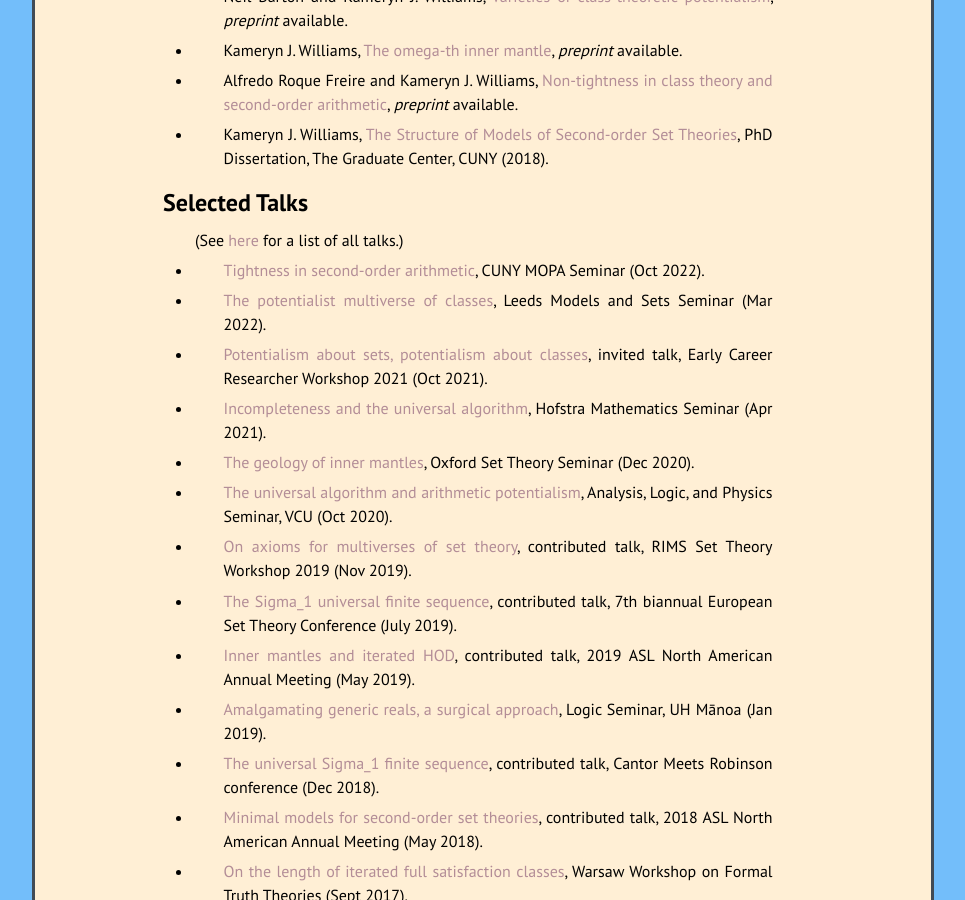
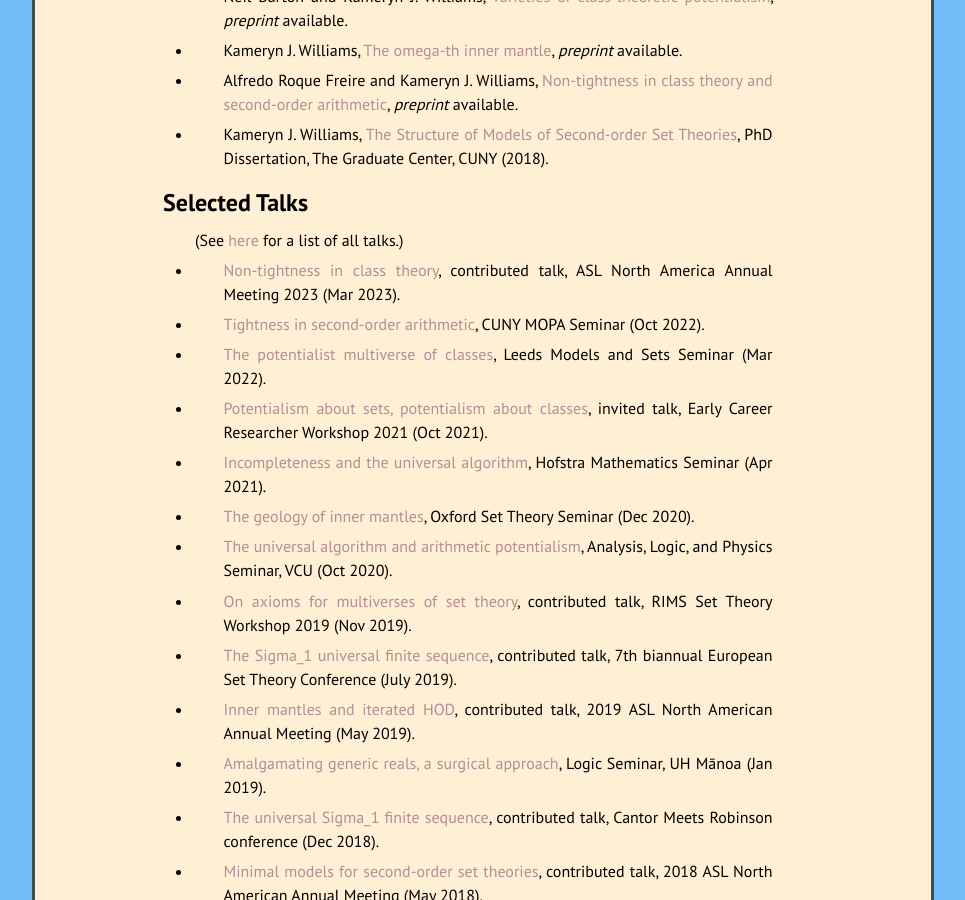
Before and after one commit to kamerynjw/kamerynjw.github.io, a Jekyll site: the page built from research.md, in a window 1280 px wide and 900 px high, scrolled down 852 px. Shown: the whole window, without its empty margins (157-1122 px from the left). Built offline with Jekyll 4.4.1, drawn with Linux system fonts in a browser that asks for light colours; nearby versions of some CDN libraries.

Commit message:
asl talk and slides

```diff
--- a/_data/conftalks.yml
+++ b/_data/conftalks.yml
@@ -1,5 +1,11 @@
 
 # conference talks to display in talks.md
+
+- href: "2023-mar-asl"
+  title: "Non-tightness in class theory"
+  other: "contributed talk, ASL North America Annual Meeting 2023"
+  date: "Mar 2023"
+
 
 - href: "2021-oct-ecw"
   title: "Potentialism about sets, potentialism about classes"
--- a/_data/talks.yml
+++ b/_data/talks.yml
@@ -1,5 +1,10 @@
 
 # selected talks to display in research.md
+
+- href: "2023-mar-asl"
+  title: "Non-tightness in class theory"
+  other: "contributed talk, ASL North America Annual Meeting 2023"
+  date: "Mar 2023"
 
 - href: "2022-oct-mopa"
   title: "Tightness in second-order arithmetic"
--- /dev/null
+++ b/research/talks/2023-mar-asl.md
@@ -0,0 +1,14 @@
+---
+layout: page
+title: "Non-tightness in class theory"
+permalink: /research/talks/2023-mar-asl/
+excerpt: "This is a talk as the [2023 North American Annual Meeting for the Association for Symbolic Logic..."
+---
+
+This is a talk as the [2023 North American Annual Meeting for the Association for Symbolic Logic](https://sites.uci.edu/asl2023/).
+
+[[slides]({{ page.url }}nontight.pdf)]
+
+A theory $T$ is tight if different deductively closed extensions of $T$ (in the same language) cannot be bi-interpretable. Enayat showed that ZF and KM (the Kelley–Morse theory of classes with full comprehension) are tight. A question was then, is the full strength of these theories necessary for this result? In this talk I will provide evidence toward a positive answer for the case of KM. Namely, GB (the Gödel–Bernays theory of classes with only predicative comprehension) and the restriction of KM to $\Sigma^1_k$-Comprehension, for any $k$, all fail to be tight. The main idea of the construction is that minimal models of these theories are bi-interpretable with extensions by a carefully chosen Cohen generic class of ordinals.
+
+This talk is about joint work with Alfredo Roque Freire.
```
Also changed, not shown: 1 other file.
